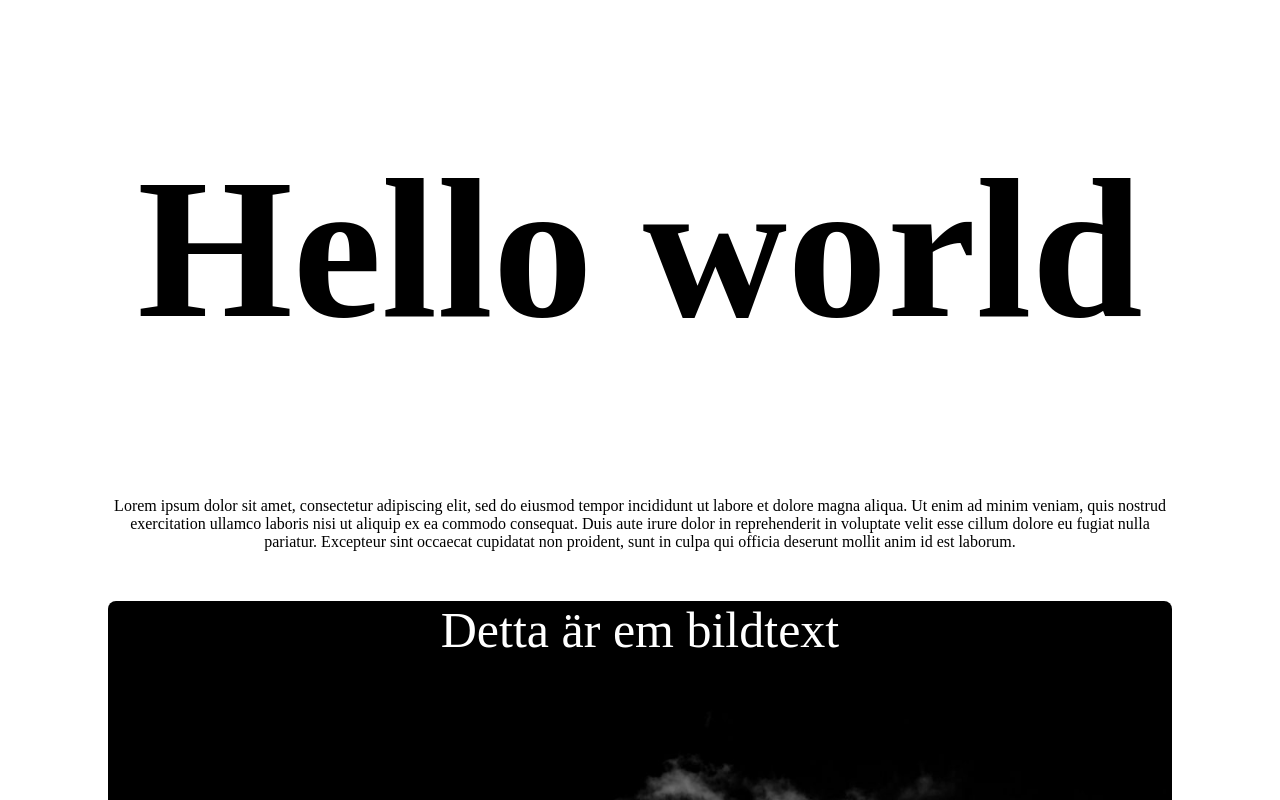
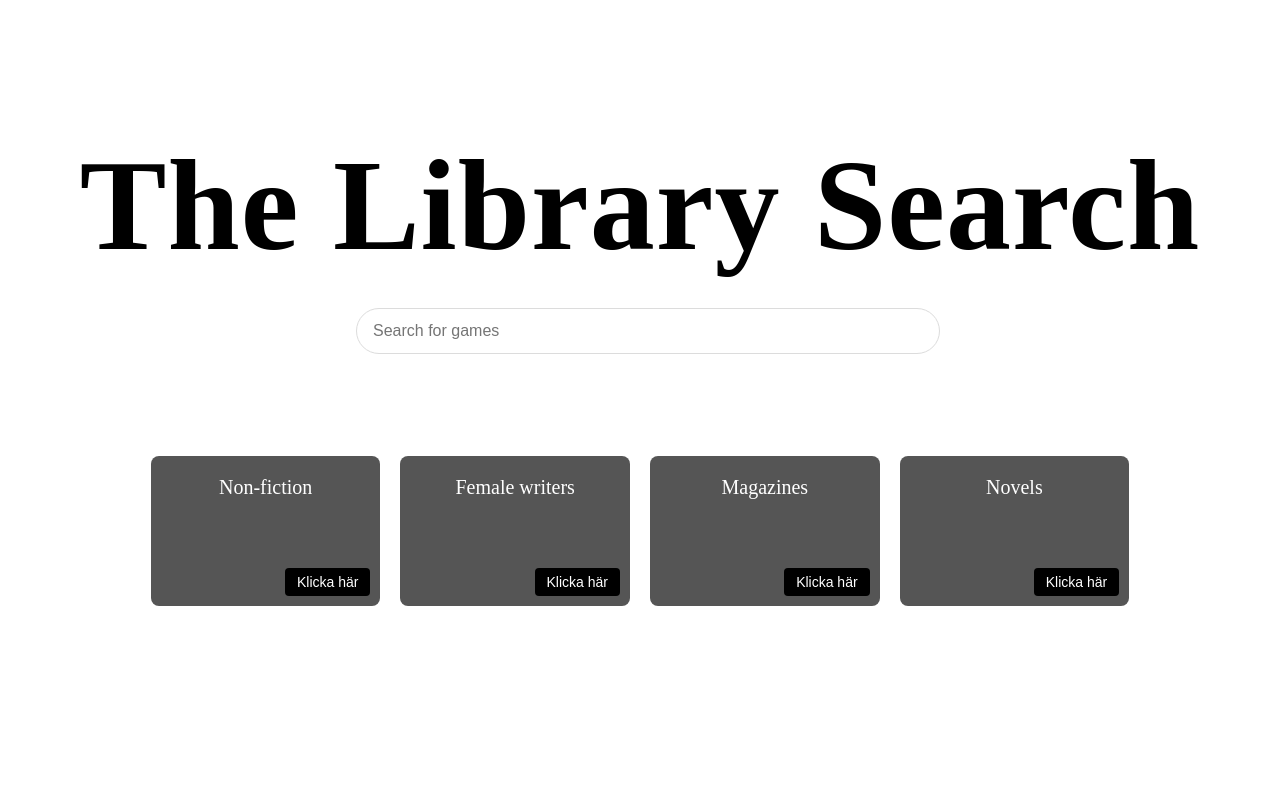
Before and after one commit to callecandelier-maker/Sandbox, a website built with webpack: page index.html in a window 1280 px wide. Shown: the top 800 px of the page. Built offline with nearby package versions, Linux system fonts and the light colour scheme.

Commit message:
concept test final project

```diff
--- a/css/style.css
+++ b/css/style.css
@@ -1,18 +1,26 @@
-body {
-  background-color: white;  /* ändrar bakgrund */
+
+body{
+  background-color:white;
 }
 .header-Wrapper{
   text-align: center;
-  font-size: 100px;
-  margin-bottom: 1px;
+  font-size: 10px;
+
 }
 /* här refererar vi till classen som vi skapat i html */
 .text-wrapper {
-  /*margin: 0 auto;*/
-  margin-top: 5px;
   text-align: center;
   padding-left: 100px;
   padding-right: 100px;
+}
+.h1-txt{
+  letter-spacing: calc(1px);
+  text-align: center;
+  font-weight: bold;
+  font-size: 130px;
+  margin-top: 130px;
+  margin-bottom: 20px;
+  color: black;
 }
 /*
 .img:hover{
@@ -21,26 +29,60 @@ body {
 }
 */
 
-
+.image-container {
+  display: flex;
+  justify-content: center;
+  gap: 20px;    /* mellanrum mellan bilderna */
+  margin-top: 40px;
+  flex-wrap: wrap;
+}
 /* detta är classer för bilden*/
 .image-wrapper{
-
   /*man använder .. för att komma ut ur den befintliga mappen och ut i rot mappen */
-  background-image: url("../img/istockphoto-1324015132-2048x2048.jpg");
-  width: 100%;
-  height: 1000px;            /* eller valfri höjd */
+  /*background-image: url("../img/istockphoto-1324015132-2048x2048.jpg");*/
+  width: 15%;
+  height: 150px;            /* eller valfri höjd */
   background-size: cover;   /* FYLLER div:en utan att sträckas */
   background-position: center; /* centrera motivet */
   background-repeat: no-repeat;
+  background-color: #555555;
   border-radius: 8px;
+  padding-left: 20px;
+  padding-right: 20px;
+
+  position: relative; /* gör det möjligt att absolut-positionera knappen */
+  transition: width 0.8s ease, height 0.8s ease; /* <-- lägg till detta */
+}
+.image-wrapper:hover{
+  width: 16%;
+  height: 155px;
+}
+
+.image-btn {
+  position: absolute;
+  bottom: 10px;       /* avstånd från botten */
+  right: 10px;        /* avstånd från högerkanten */
+  padding: 6px 12px;
+  border: none;
+  border-radius: 4px;
+  background-color: black;
+  color: white;
+  cursor: pointer;
+  font-size: 14px;
+  transition: background 0.3s;
+  color: white;
+}
+
+.image-btn:hover {
+  background-color: white;
+  color: black;
 }
 
 .image-wrapper p{
   text-align: center;
   color: white;
-  font-size: 50px;
+  font-size: 20px;
 }
-
 
 .text-wrapper img{
   display: block;         /* tar bort inline-gap */
@@ -48,4 +90,41 @@ body {
   height: auto;           /* behåller proportionerna */
   margin-top: 20px;       /* valfritt, lite avstånd från text */
   border-radius: 8px;     /* valfritt, rundade hörn */
+
 }
+
+.wrapper-searchbar{
+  width: 100%;
+  height: 40px;
+  border-radius: 60px;
+  padding: 8px;
+  font-size: 16px;
+  margin-bottom: 100px;
+
+  display: flex;              /* aktiverar flexbox */
+  justify-content: center;    /* centrerar horisontellt */
+  /*align-items: center;        /* centrerar vertikalt */
+  /*margin: 0 auto;             /* centrerar hela div:en på sidan */
+}
+.searchbar{
+  width: 550px;               /* Googles storlek ungefär */
+  height: 44px;
+  border-radius: 24px;        /* rundare = Google-stil */
+  border: 1px solid #dcdcdc;  /* ljusgrå tunn border */
+  padding: 0 16px;
+  font-size: 16px;
+  box-shadow: none;           /* ingen skugga i normal state */
+  transition: all 0.2s ease;  /* mjuk animation vid hover */
+}
+
+
+/* Hover-effekt — ljus border + glow */
+.searchbar:hover{
+  border: 1px solid #b8b8b8;  /* aningen mörkare vid hover */
+  box-shadow: 0 1px 6px rgba(32,33,36,0.28);
+}
+.searchbar:focus {          /* även när man klickar i den */
+  outline: none;
+  border: 1px solid #4285f4;  /* blå markering som Google */
+  box-shadow: 0 1px 6px rgba(66,133,244);
+}
--- a/index.html
+++ b/index.html
@@ -25,11 +25,18 @@
 <body>
 
 <!--classer kan vi återanvända de är globala-->
-  <div class="header-Wrapper">
+<!--  <div class="header-Wrapper">
     <h1>Hello world</h1>
   </div>
+-->
 
-  <div class="text-wrapper">
+<h1 class="h1-txt"> The Library Search </h1>
+
+<div class="wrapper-searchbar">
+  <input type="text" class="searchbar" placeholder="Search for games">
+</div>
+
+<!--  <div class="text-wrapper">
     <p>Lorem ipsum dolor sit amet, consectetur adipiscing elit,
       sed do eiusmod tempor incididunt ut labore et dolore magna aliqua.
       Ut enim ad minim veniam, quis nostrud exercitation ullamco laboris
@@ -38,10 +45,31 @@
       Excepteur sint occaecat cupidatat non proident, sunt in culpa qui officia deserunt
       mollit anim id est laborum.
     </p>
-    <div class="image-wrapper">
-      <p>Detta är em bildtext</p>
-     <!-- <img src="img/istockphoto-1324015132-2048x2048.jpg" height="1365" width="2048"/>-->
-    </div>
+
+    -->
+<div class="image-container">
+  <div class="image-wrapper" >
+    <p>Non-fiction </p>
+    <button class="image-btn">Klicka här</button>
+
+  </div>
+  <div class="image-wrapper">
+    <p>Female writers</p>
+    <button class="image-btn">Klicka här</button>
+  </div>
+  <div class="image-wrapper">
+    <p> Magazines </p>
+    <button class="image-btn">Klicka här</button>
+  </div>
+  <div class="image-wrapper">
+    <p>Novels</p>
+    <button class="image-btn">Klicka här</button>
+  </div>
+
+
+
+</div>
+
 
   </div>
 
--- a/js/app.js
+++ b/js/app.js
@@ -14,6 +14,5 @@
      for (let col = 1; col <= 10; col++) {
        line += col + " ";
      }
-
      console.log(line);
    }
```
Also changed, not shown: 1 other file.
